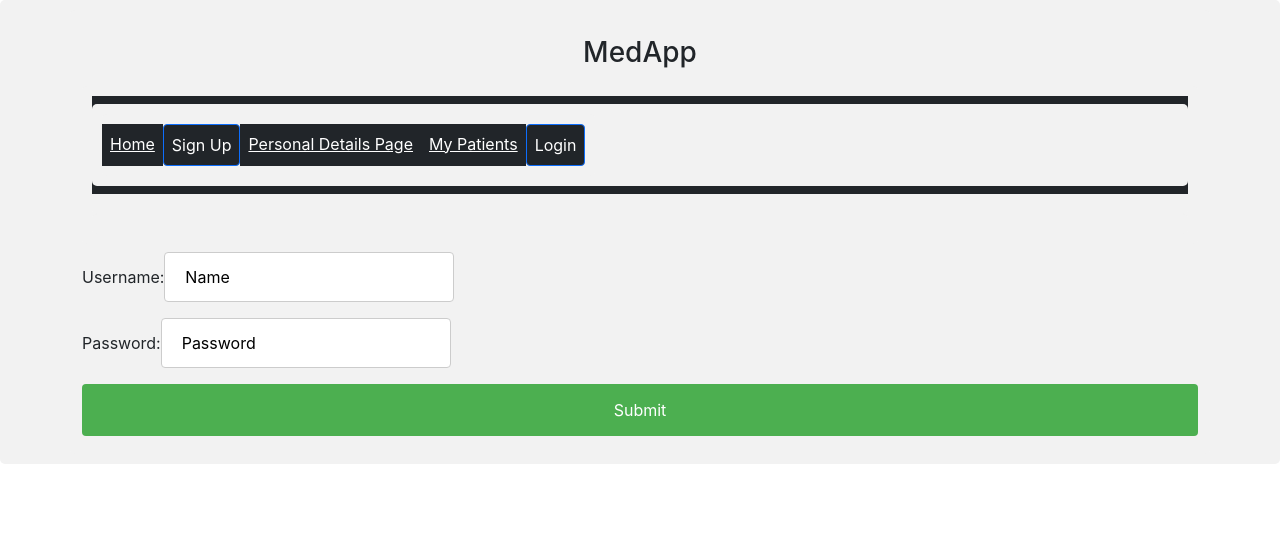
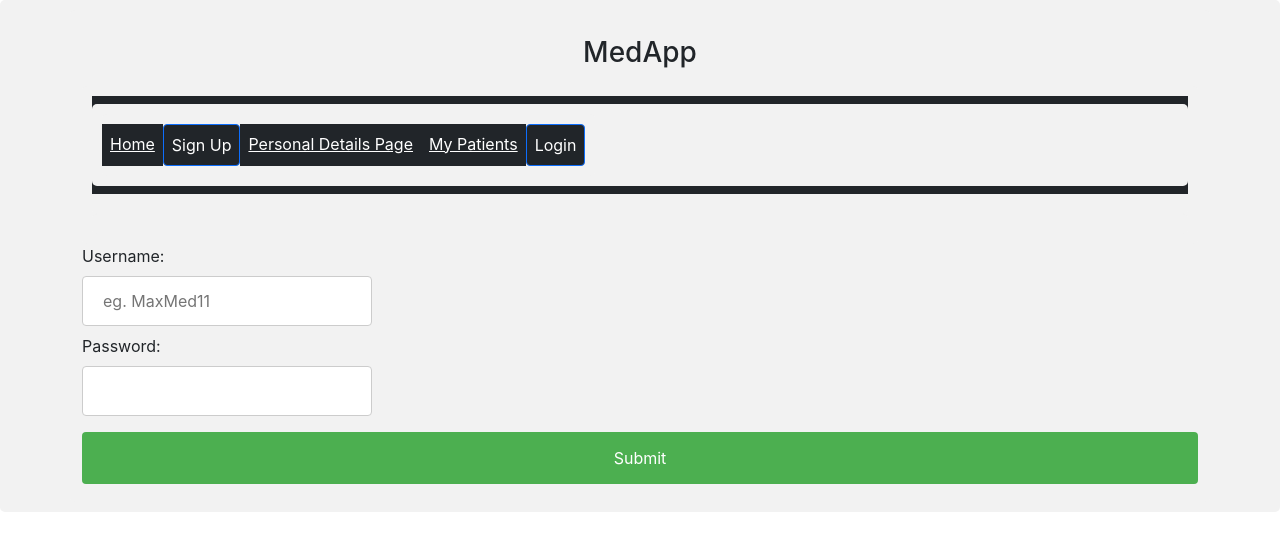
Before and after one commit to CodecoolGlobal/el-proyecte-grande-sprint-5-csharp-azarath1, a React (Create React App) app in the folder medapp/: page /doctorLogin in a window 1280 px wide. Shown: the top 550 px of the page. Built offline with nearby package versions, Linux system fonts and the light colour scheme.

Commit message:
refactor: input fields now show placeholders instead of values

```diff
--- a/medapp/src/DoctorLogin.js
+++ b/medapp/src/DoctorLogin.js
@@ -43,6 +43,7 @@ export class DoctorLogin extends Component {
 
                 alert("Doctor " + res + " has signed in.");
 
+
             })
     }
 
@@ -51,21 +52,22 @@ export class DoctorLogin extends Component {
             <form onSubmit={this.handleSubmit}>
                 <label>
                     Username:
+                </label>
+                    <br />
                     <input
                         name="username"
                         type="textarea"
-                        value={this.state.userName}
+                        placeholder="eg. MaxMed11"
                         onChange={this.handleInputChange} />
-                </label>
                 <br />
                 <label>
                     Password:
+                </label>
+                <br />
                     <input
                         name="password"
-                        type="textarea"
-                        value={this.state.password}
+                        type="password"
                         onChange={this.handleInputChange} />
-                </label>
                 <br />
                 <input type="submit" value="Submit" />
             </form>
```
